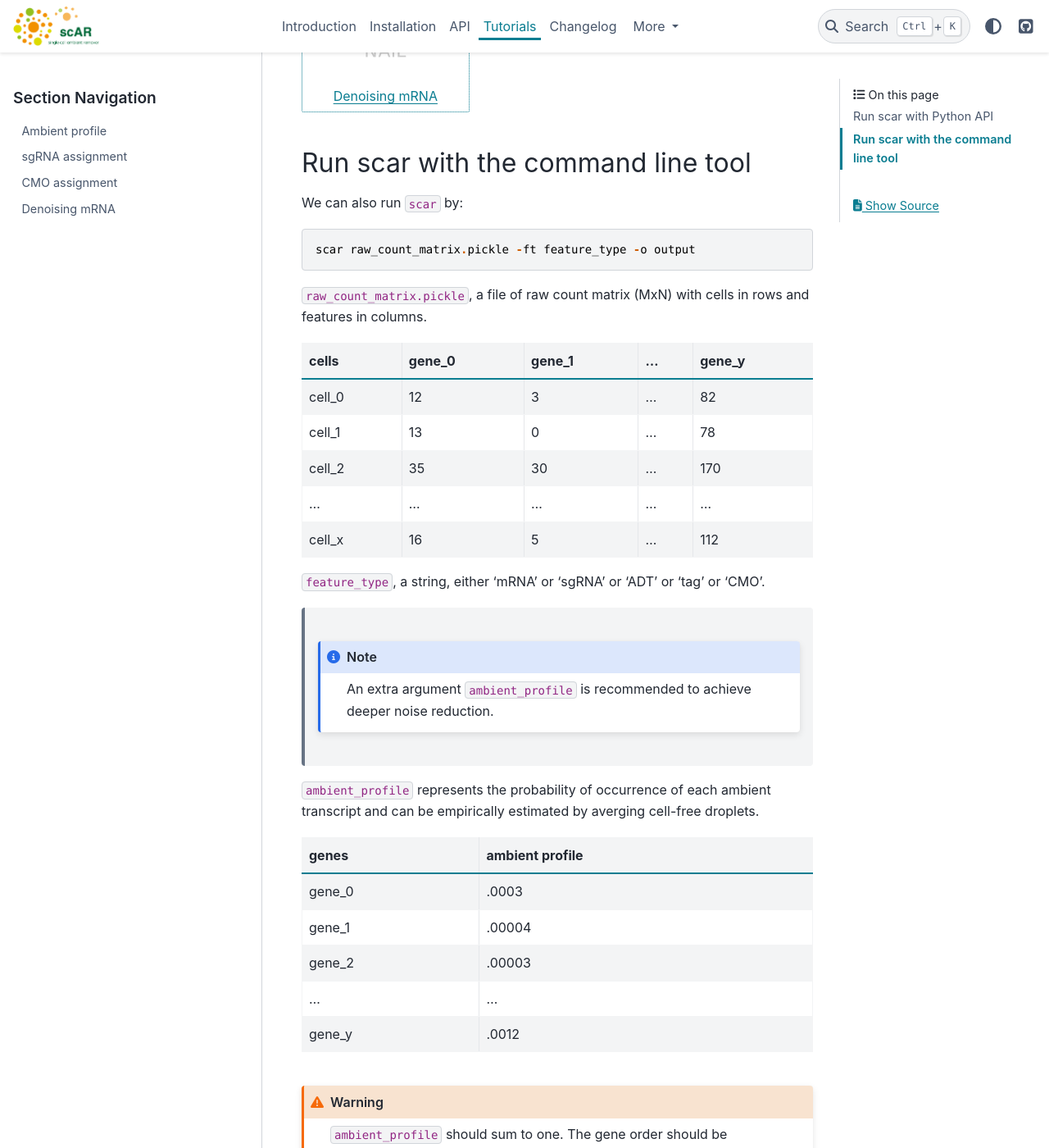
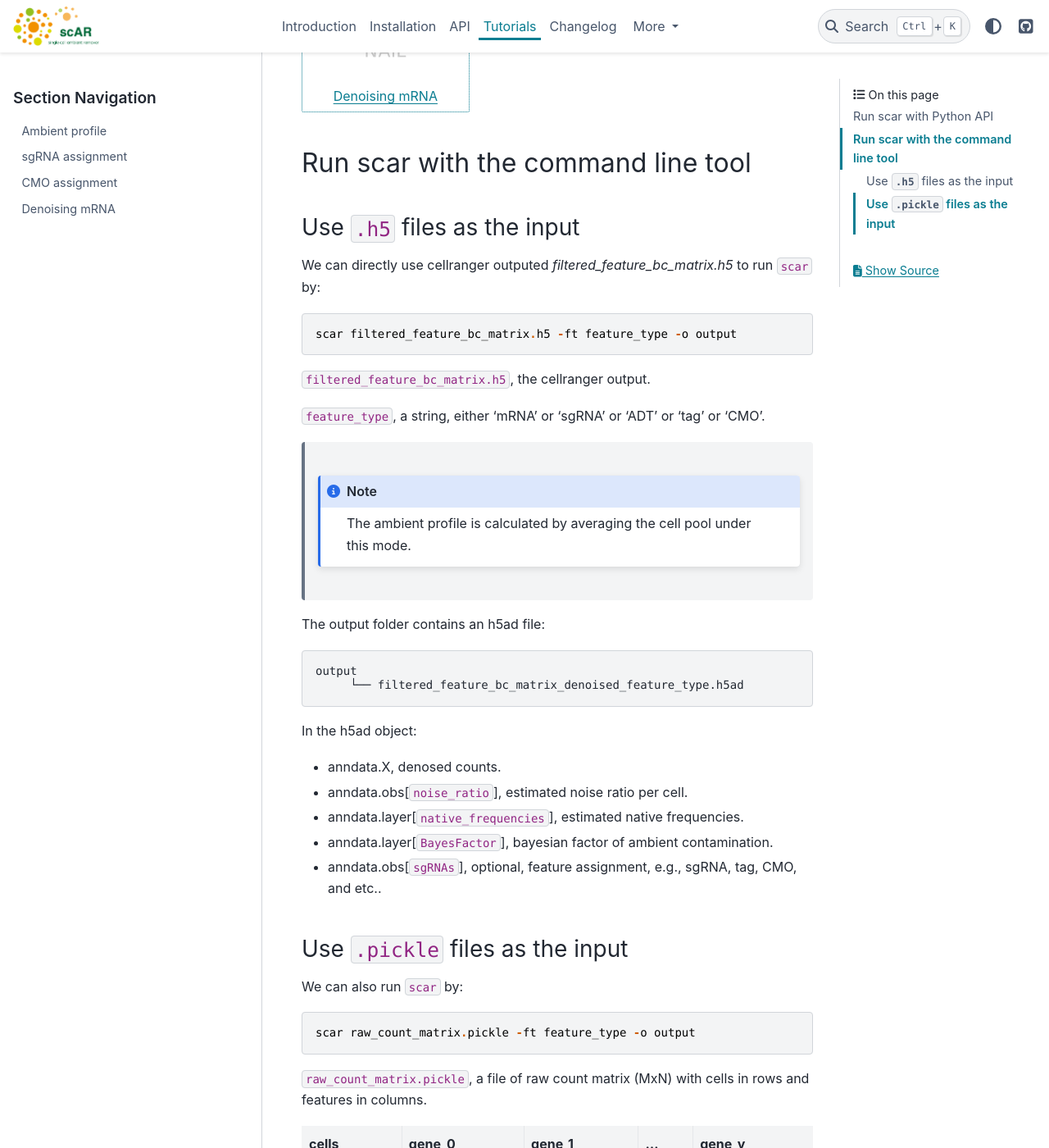
Before and after one commit to Novartis/scar, a Sphinx documentation site: the page built from docs/tutorials/index.rst, in a window 1280 px wide and 1400 px high, scrolled down 555 px. Shown: the whole window at 82% size. Built offline with Sphinx 7.4.7 and the PyData theme 0.15.4, drawn with Linux system fonts in a browser that asks for light colours; pages that are not in the unit, such as notebooks, are missing from menus; some of the changed text lies outside the part shown.

Commit message:
docs(main): update documentation for .h5 file

```diff
--- a/docs/tutorials/index.rst
+++ b/docs/tutorials/index.rst
@@ -15,6 +15,35 @@ Run scar with Python API
 
 Run scar with the command line tool
 ---------------------------------
+
+Use ``.h5`` files as the input
+~~~~~~~~~~~~~~~~~~~~~~~~~~~~~~~~~~~~
+We can directly use cellranger outputed *filtered_feature_bc_matrix.h5* to run ``scar`` by::
+
+   scar filtered_feature_bc_matrix.h5 -ft feature_type -o output
+
+``filtered_feature_bc_matrix.h5``, the cellranger output.
+
+``feature_type``, a string, either 'mRNA' or 'sgRNA' or 'ADT' or 'tag' or 'CMO'.
+
+ .. note::
+      The ambient profile is calculated by averaging the cell pool under this mode.
+
+The output folder contains an h5ad file::
+
+   output
+	└── filtered_feature_bc_matrix_denoised_feature_type.h5ad
+
+In the h5ad object:
+
+- anndata.X, denosed counts.
+- anndata.obs[``noise_ratio``], estimated noise ratio per cell.
+- anndata.layer[``native_frequencies``], estimated native frequencies.
+- anndata.layer[``BayesFactor``], bayesian factor of ambient contamination.
+- anndata.obs[``sgRNAs``], optional, feature assignment, e.g., sgRNA, tag, CMO, and etc..
+
+Use ``.pickle`` files as the input
+~~~~~~~~~~~~~~~~~~~~~~~~~~~~~~~~~~~~
 We can also run ``scar`` by::
 
    scar raw_count_matrix.pickle -ft feature_type -o output
@@ -80,7 +109,4 @@ In the folder structure above:
 - ``denoised_counts.pickle``, denoised count matrix.
 - ``BayesFactor.pickle``, bayesian factor of ambient contamination.
 - ``expected_native_freq.pickle``, estimated native frequencies.
-- ``assignment.pickle``, feature assignment, e.g., sgRNA, tag, and etc..
-
-.. note::
-    Only ``.pickle`` format is supported at the moment.
+- ``assignment.pickle``, optional, feature assignment, e.g., sgRNA, tag, and etc..
```
Also changed, not shown: 1 other file.
